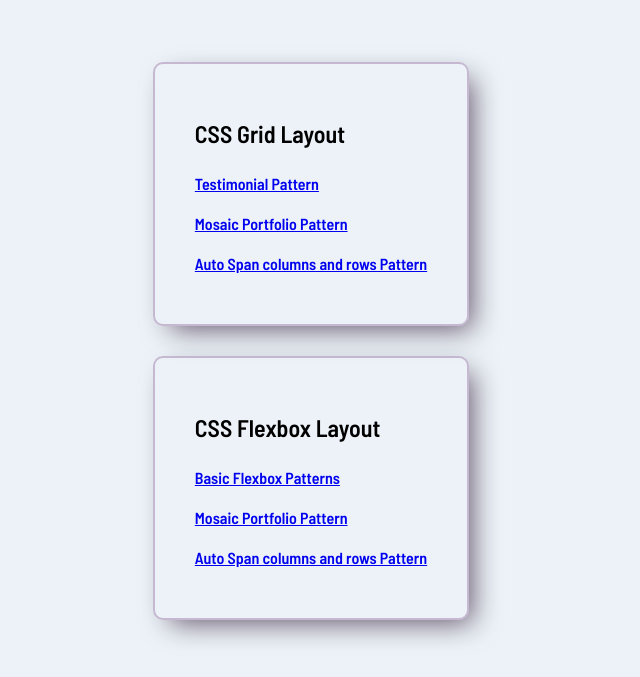
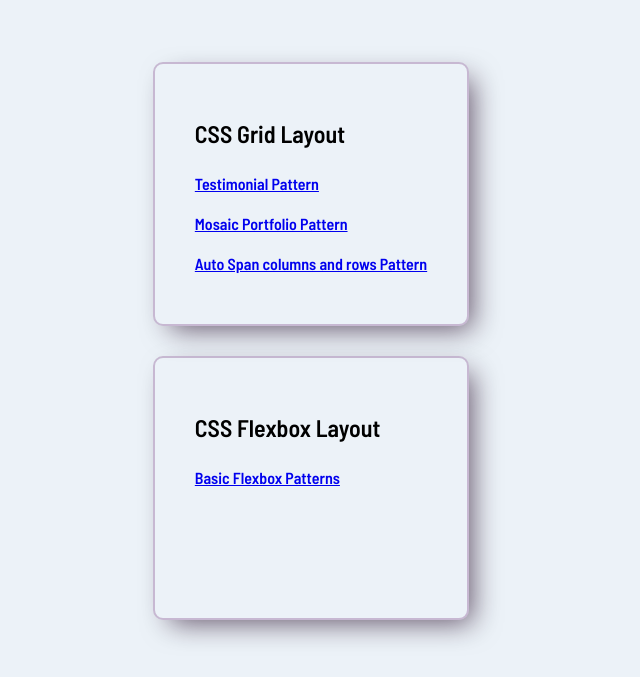
Before and after one commit to rahimianarezoo/CSS-Layout, a plain HTML site: page CSS-Grid/public/index.html in a window 1280 px wide. Shown: the part 123-800 px from the top of the page, without its empty margins (329-969 px from the left). Drawn offline with Linux system fonts and the light colour scheme.

Commit message:
some folder modification

```diff
--- a/CSS-Grid/public/index.html
+++ b/CSS-Grid/public/index.html
@@ -11,7 +11,7 @@
   <link href="https://fonts.googleapis.com/css2?family=Barlow+Semi+Condensed:wght@500;600&display=swap"
     rel="stylesheet">
   <!-- my css -->
-  <link rel="stylesheet" href="style.css">
+  <link rel="stylesheet" href="./style.css">
   <title>CSS GRID</title>
 </head>
 
@@ -26,8 +26,8 @@
     <section class="css-flexbox">
       <h2>CSS Flexbox Layout</h2>
       <a href="./Flexbox/BasicFlexboxPatterns.html">Basic Flexbox Patterns</a></br>
-      <a href="./MosaicPortfolio.html">Mosaic Portfolio Pattern</a></br>
-      <a href="./AutoSpan.html">Auto Span columns and rows Pattern</a></br>
+      <a href=""></a></br>
+      <a href=""></a></br>
     </section>
   </div>
 </body>
```
